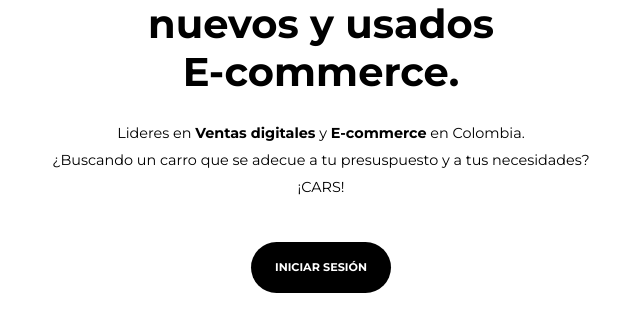
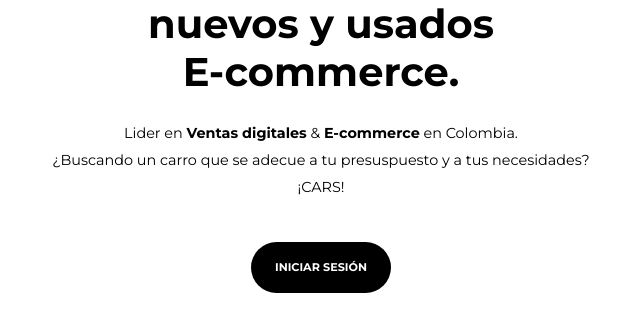
Before and after one commit to LuisC111/Ejercicio-Senasoft-Carros, a Flask app: page / in a window 1280 px wide. Shown: the part 275-591 px from the top of the page, without its empty margins (319-959 px from the left). Run offline with Flask 2, Linux system fonts and the light colour scheme; some libraries are stand-ins or nearby versions.

Commit message:
bugfix/LuisC111-Index-template

```diff
--- a/app/templates/index.html
+++ b/app/templates/index.html
@@ -8,7 +8,7 @@
         <b> Venta de carros <br /> nuevos y usados <br /> E-commerce. </b>
     </h1>
     <p>
-        Lideres en <b>Ventas digitales</b> y <b>E-commerce</b> en Colombia. <br /> ¿Buscando un carro que se adecue a tu presuspuesto y a tus necesidades? <br /> ¡CARS!
+        Lider en <b>Ventas digitales</b> & <b>E-commerce</b> en Colombia. <br /> ¿Buscando un carro que se adecue a tu presuspuesto y a tus necesidades? <br /> ¡CARS!
     </p>
     <a href="{{url_for('login')}}"><button >Iniciar sesión</button></a>
     <br><br><br><br>
```
